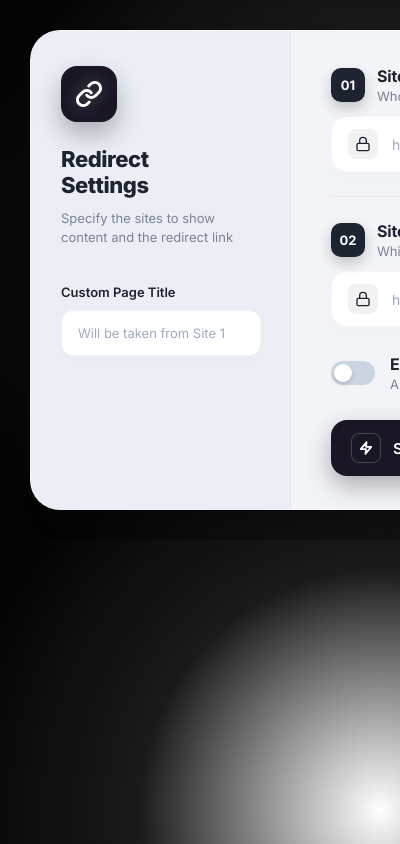
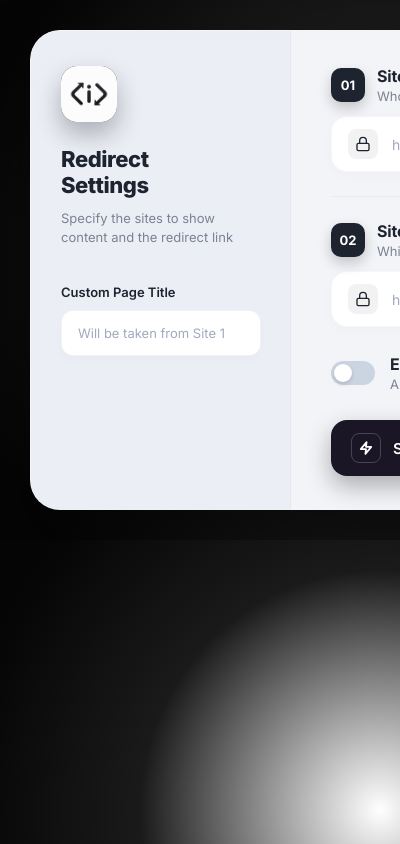
Before and after one commit to giahoki/iframe-changer-extenstion, a browser extension: page popup.html in a window 400 px wide. Shown: the top 844 px of the page. Drawn offline with Linux system fonts and the light colour scheme.

Commit message:
update 1.0.5
*small gui change
*new icons
*icons folder

```diff
--- a/popup.html
+++ b/popup.html
@@ -99,7 +99,8 @@
     .lang-btn:hover { transform: translateY(-2px); box-shadow: 0 6px 20px rgba(0,0,0,0.08); }
     .lang-btn:active { transform: scale(0.95); }
     .sidebar { width: 260px; background-color: #EBEef5; padding: 35px 30px; box-sizing: border-box; position: relative; box-shadow: inset -1px 0 0 rgba(0,0,0,0.03); }
-    .logo { width: 56px; height: 56px; background: #1A1625; border-radius: 16px; display: flex; justify-content: center; align-items: center; margin-bottom: 24px; box-shadow: 0 12px 24px rgba(26, 22, 37, 0.3); }
+    .logo { width: 56px; height: 56px; background: #1A1625; border-radius: 16px; display: flex; justify-content: center; align-items: center; margin-bottom: 24px; box-shadow: 0 12px 24px rgba(26, 22, 37, 0.3); overflow: hidden; }
+    .logo img { width: 100%; height: 100%; object-fit: cover; }
     .logo svg { stroke: #FFFFFF; width: 28px; height: 28px; filter: drop-shadow(0 0 8px rgba(255, 255, 255, 0.3)); }
     .sidebar h1 { font-size: 22px; font-weight: 800; letter-spacing: -0.02em; margin: 0 0 10px 0; line-height: 1.2; }
     .sidebar p { font-size: 13px; font-weight: 400; color: #7B8293; margin: 0; line-height: 1.5; }
@@ -155,7 +156,7 @@
         <button class="lang-btn" id="langBtn">EN</button>
         <div class="sidebar">
           <div class="logo">
-            <svg viewBox="0 0 24 24" fill="none" stroke-width="2.5" stroke-linecap="round" stroke-linejoin="round"><path d="M10 13a5 5 0 0 0 7.54.54l3-3a5 5 0 0 0-7.07-7.07l-1.72 1.71"></path><path d="M14 11a5 5 0 0 0-7.54-.54l-3 3a5 5 0 0 0 7.07 7.07l1.71-1.71"></path></svg>
+            <img src="icons/img.png" alt="logo">
           </div>
           <h1 id="t-title">Настройка<br>редиректов</h1>
           <p id="t-subtitle">Укажите сайты для показа контента и ссылку для перехода</p>
```
Also changed, not shown: icons/icon128.png (renamed from icon128.png), icons/icon16.png (renamed from icon16.png), icons/icon32.png (renamed from icon32.png), icons/icon48.png (renamed from icon48.png), icons/img.png (added), manifest.json.
